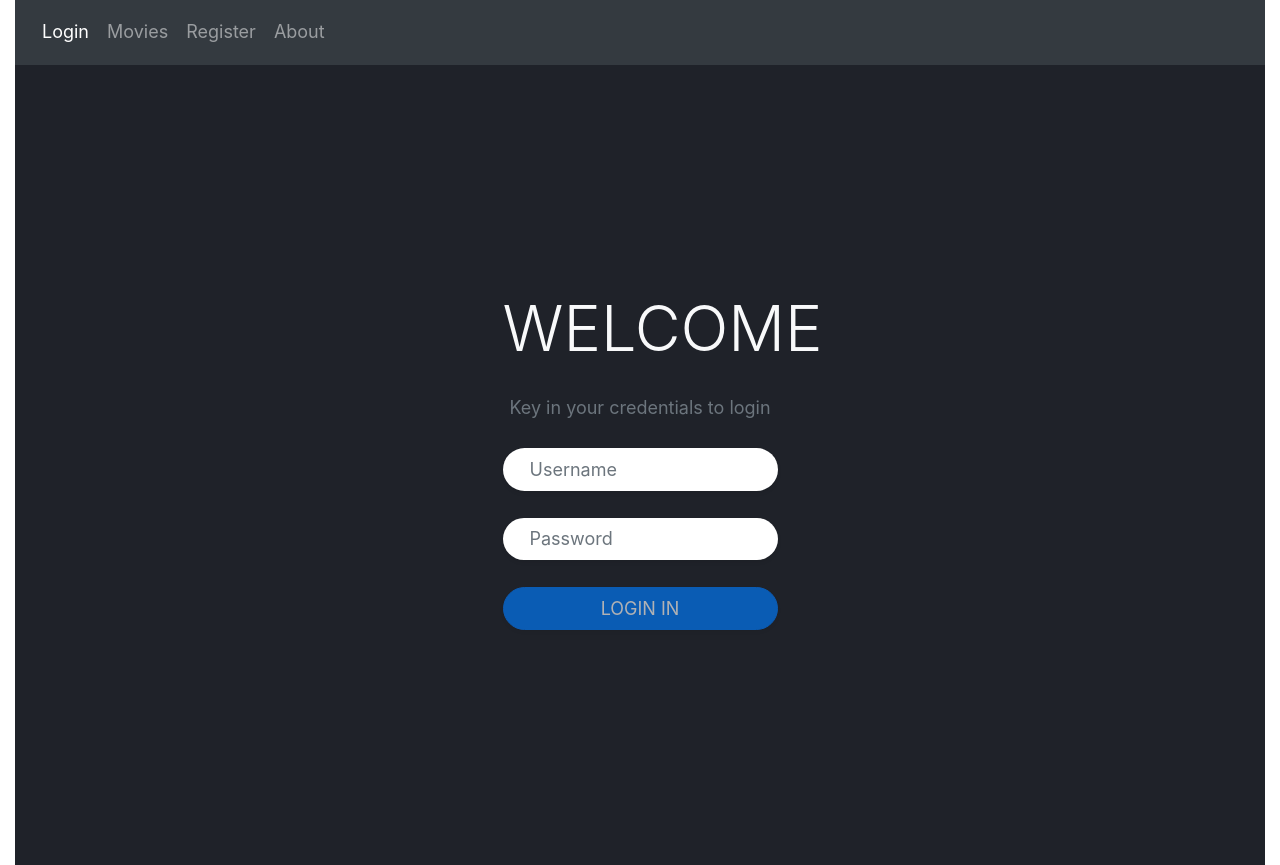
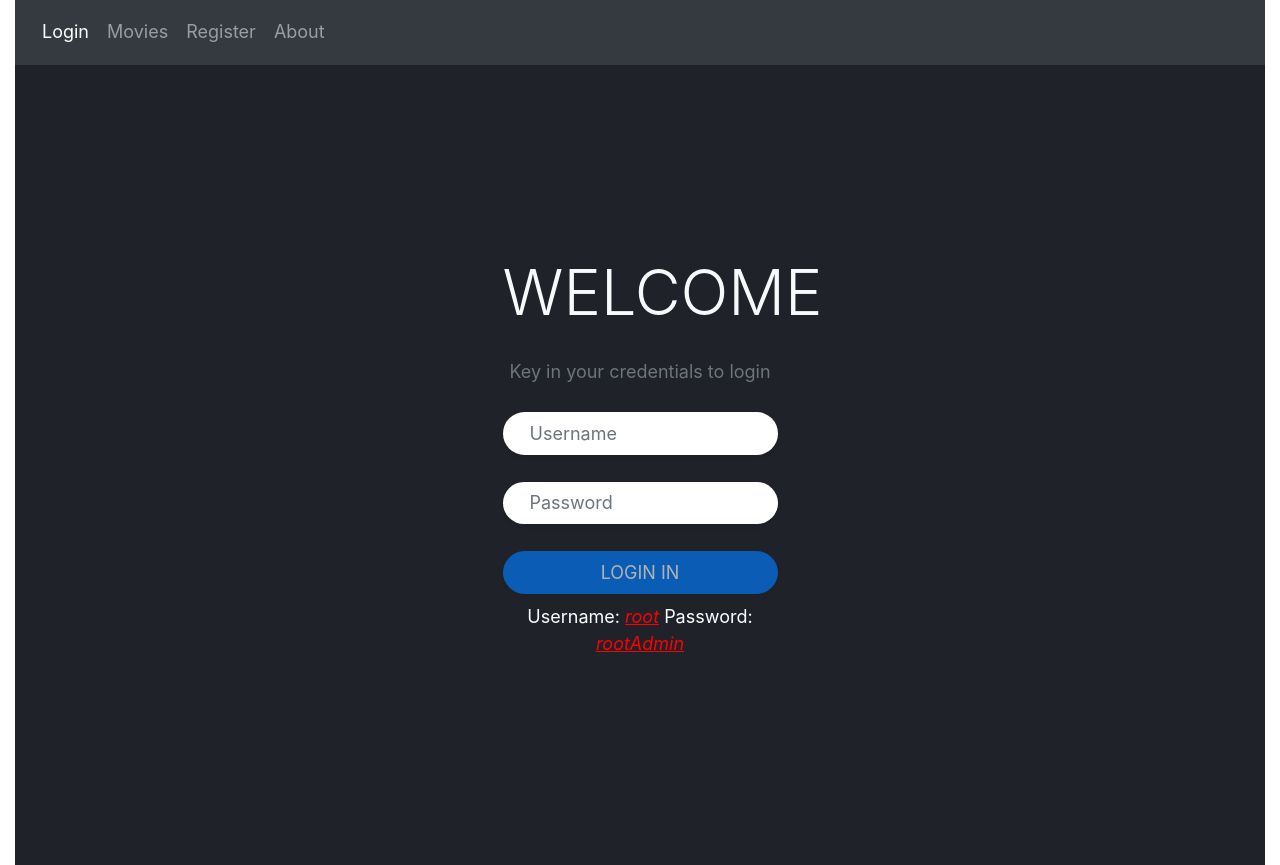
Before and after one commit to Ianodad/Ultimate_Watchlist_Client, a React (Create React App) app: page / in a window 1280 px wide. Built offline with nearby package versions, Linux system fonts and the light colour scheme.

Commit message:
update login page

```diff
--- a/src/components/Login/Login.js
+++ b/src/components/Login/Login.js
@@ -43,6 +43,9 @@ const Login = ({
 						Login In
 					</button>
 				</form>
+				<p className="text-center" style={{color:"white"}}>
+					Username: <span style={{color:"red"}}><i><u>root</u></i></span> Password: <span style={{color:"red"}}><i><u>rootAdmin</u></i></span>
+				</p>
 			</div>
 		</div>
 	);
```
